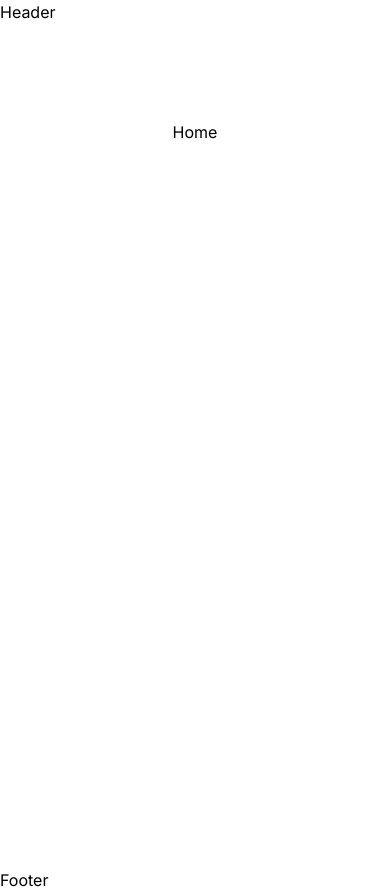
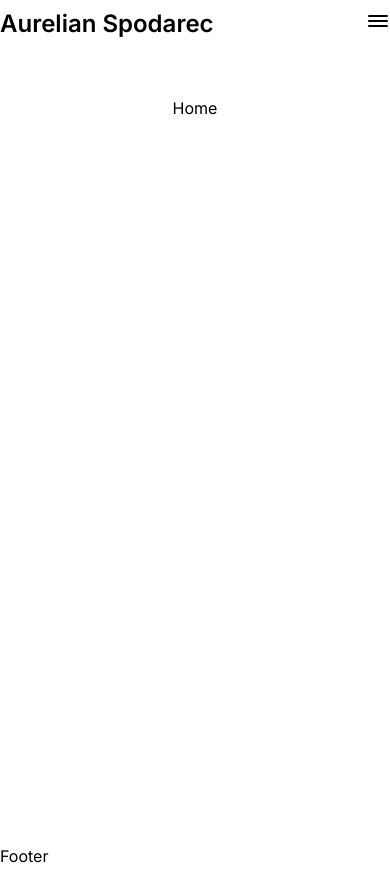
Before and after one commit to AurelianSpodarec/portfolio-legacy-2018-2023, a Next.js app: page / in a window 390 px wide. After the commit the page ends 868 px from the top, so only its background shows below. Built offline with nearby package versions, Linux system fonts and the light colour scheme.

Commit message:
feat: Created basic layout for header and added basic layout for mobile menu

```diff
--- a/src/app/_components/Header.tsx
+++ b/src/app/_components/Header.tsx
@@ -1,7 +1,64 @@
+'use client';
+import Link from "next/link";
+import { useEffect, useState } from "react";
+
 function Header() {
+
+    const [mobileOpen, setMobileOpen] = useState(false)
+
+    useEffect(() => {
+        const handleResize = () => {
+            if (window.innerWidth <= 1220) setMobileOpen(false);
+        };
+
+        window.addEventListener('resize', handleResize);
+        return () => window.removeEventListener('resize', handleResize);
+    }, []);
+
     return (
-        <header>
-            Header
+        <header className="fixed top-0 right-0 left-0 w-full">
+        <div className="flex justify-between items-center py-2">
+
+            <Link href="/">
+                <span className="font-semibold text-2xl">Aurelian Spodarec</span>
+            </Link>
+
+            <nav className="hidden lg:block space-x-6 text-sm">
+                <Link href="/">Home</Link>
+                <Link href="/">About</Link>
+                <Link href="/">Contact</Link>
+            </nav>
+
+            <div className="lg:hidden">
+                <button type="button" onClick={() => setMobileOpen(true)}>
+                    <svg className="w-6 h-6" viewBox="0 0 24 24" fill="none"><g id="Menu / Hamburger_LG"><path id="Vector" d="M3 17H21M3 12H21M3 7H21" stroke="currentColor" stroke-width="2" stroke-linecap="round" stroke-linejoin="round"></path></g></svg>
+                </button>
+            </div>
+
+            <div id="menu-mobile" className={`fixed top-0 bottom-0 right-0 w-[80%] z-10 bg-[#1a1a1a] transition duration-150 ease-in-out ${mobileOpen ? "translate-x-0" : "translate-x-full"}`}>
+
+                <div className="flex justify-between px-4 pt-2">
+                    <div></div>
+                    <button type="button" onClick={() => setMobileOpen(false)}>
+                    <svg className="w-12 h-12 fill-white" xmlns="http://www.w3.org/2000/svg" width="16" height="16" fill="currentColor" viewBox="0 0 16 16">
+                        <path d="M4.646 4.646a.5.5 0 0 1 .708 0L8 7.293l2.646-2.647a.5.5 0 0 1 .708.708L8.707 8l2.647 2.646a.5.5 0 0 1-.708.708L8 8.707l-2.646 2.647a.5.5 0 0 1-.708-.708L7.293 8 4.646 5.354a.5.5 0 0 1 0-.708z"></path>
+                    </svg>
+                    </button>
+                </div>
+
+                <nav className="md:ml-auto flex flex-col text-sm space-y-4 justify-center p-8">
+                    <Link onClick={() => setMobileOpen(false)} href="/" className={"text-white font-extrabold text-2xl"}>Home</Link>
+                    <Link onClick={() => setMobileOpen(false)} href="/about" className={"text-white font-extrabold text-2xl"}>About us</Link>
+                    <Link onClick={() => setMobileOpen(false)} href="/contact" className={"text-white font-extrabold text-2xl"}>Contact us</Link>
+
+                    <Link href="tel:1800878884" className="pt-4 text-white flex align-middle text-2xl items-center font-bold">
+                        <svg className="h-5 pr-2 text-white fill-white" viewBox="0 0 512 512"><path d="M280 0C408.1 0 512 103.9 512 232c0 13.3-10.7 24-24 24s-24-10.7-24-24c0-101.6-82.4-184-184-184c-13.3 0-24-10.7-24-24s10.7-24 24-24zm8 192a32 32 0 1 1 0 64 32 32 0 1 1 0-64zm-32-72c0-13.3 10.7-24 24-24c75.1 0 136 60.9 136 136c0 13.3-10.7 24-24 24s-24-10.7-24-24c0-48.6-39.4-88-88-88c-13.3 0-24-10.7-24-24zM117.5 1.4c19.4-5.3 39.7 4.6 47.4 23.2l40 96c6.8 16.3 2.1 35.2-11.6 46.3L144 207.3c33.3 70.4 90.3 127.4 160.7 160.7L345 318.7c11.2-13.7 30-18.4 46.3-11.6l96 40c18.6 7.7 28.5 28 23.2 47.4l-24 88C481.8 499.9 466 512 448 512C200.6 512 0 311.4 0 64C0 46 12.1 30.2 29.5 25.4l88-24z"/></svg>
+                        <span>1800 878 884</span>
+                    </Link>
+                </nav>
+            </div>
+
+        </div>
         </header>
     )
 }
```
